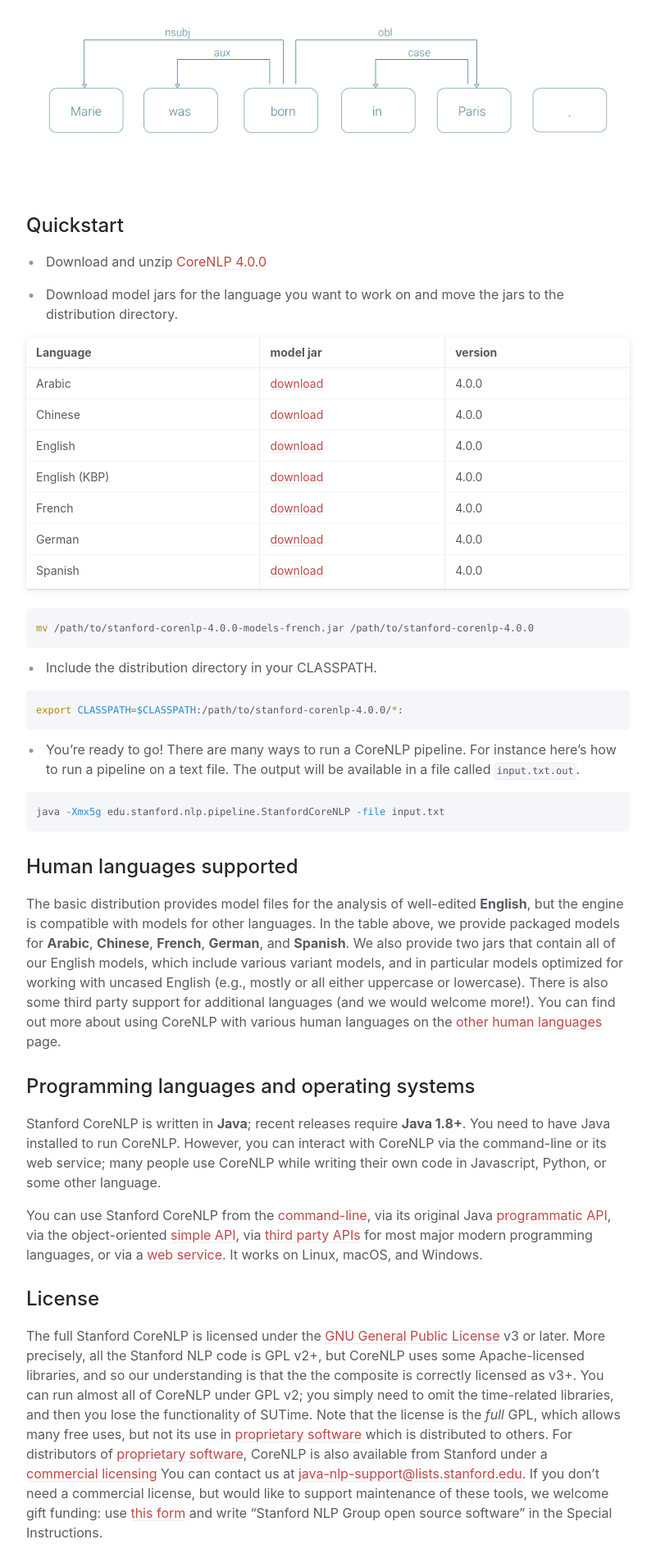
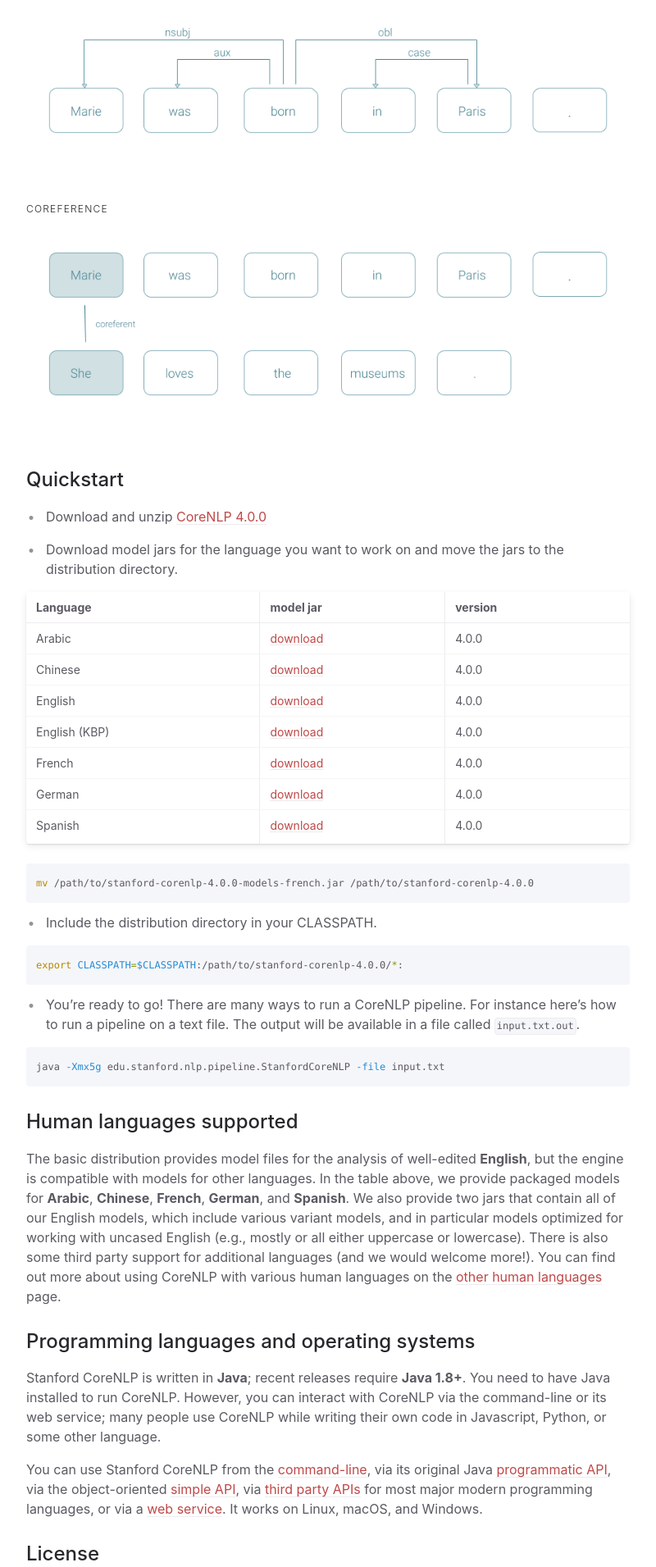
Before and after one commit to stanfordnlp/corenlp-docs-dev, a Jekyll site: the page built from _pages/index.md, in a window 1280 px wide. Shown: the part 2416-4327 px from the top of the page at 82% size, without its empty margins (372-1172 px from the left). Built offline with Jekyll 4.4.1, drawn with Linux system fonts in a browser that asks for light colours; nearby versions of some CDN libraries; some of the changed text lies outside the part shown.

Commit message:
add coref example

```diff
--- a/_pages/index.md
+++ b/_pages/index.md
@@ -63,6 +63,12 @@ CoreNLP generates a variety of linguistic annotations, including:
 
 <p align="center">
   <img src="assets/images/depparse.png">
+</p>
+
+#### Coreference
+
+<p align="center">
+  <img src="assets/images/coref.png">
 </p>
 
 ## Quickstart
```
